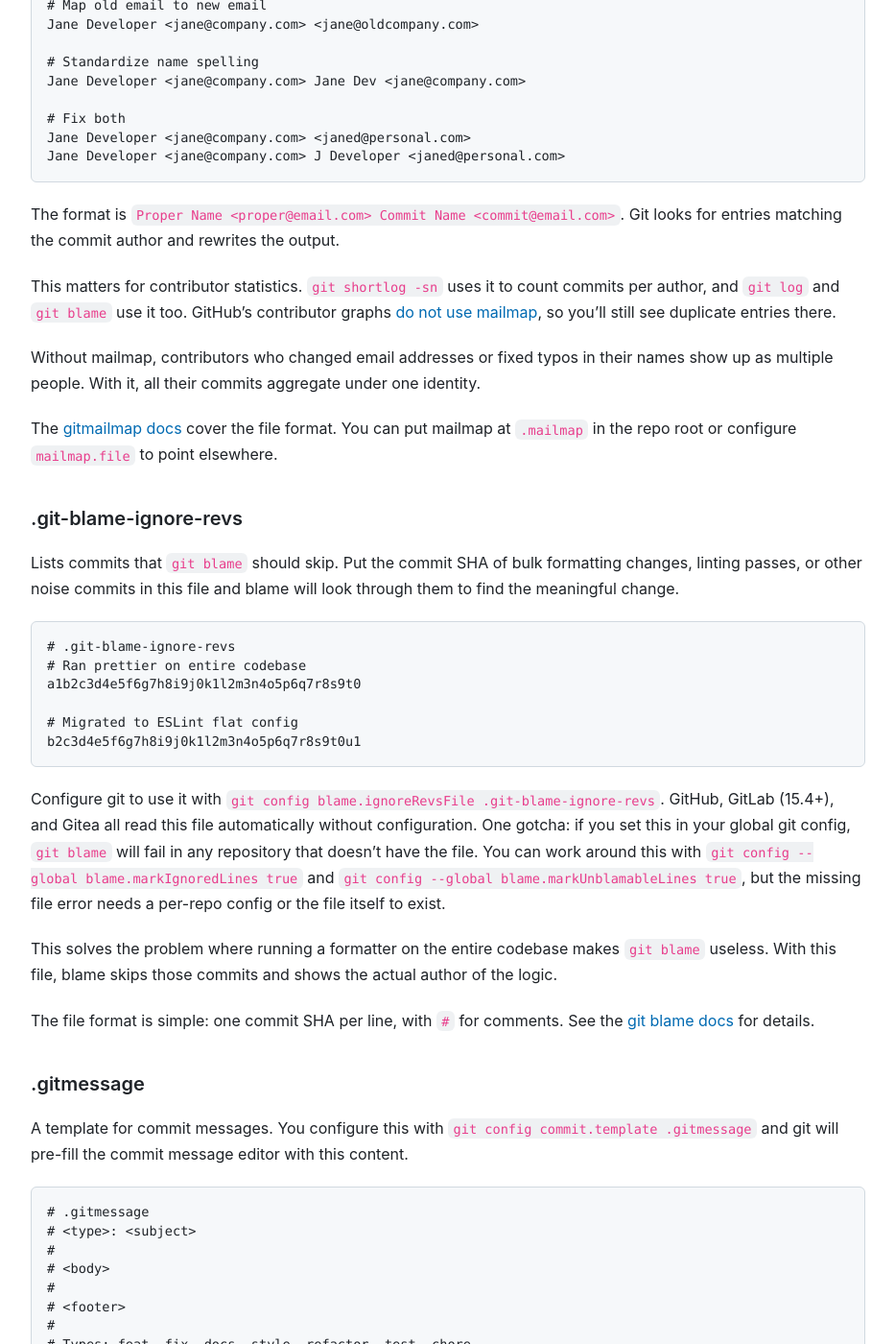
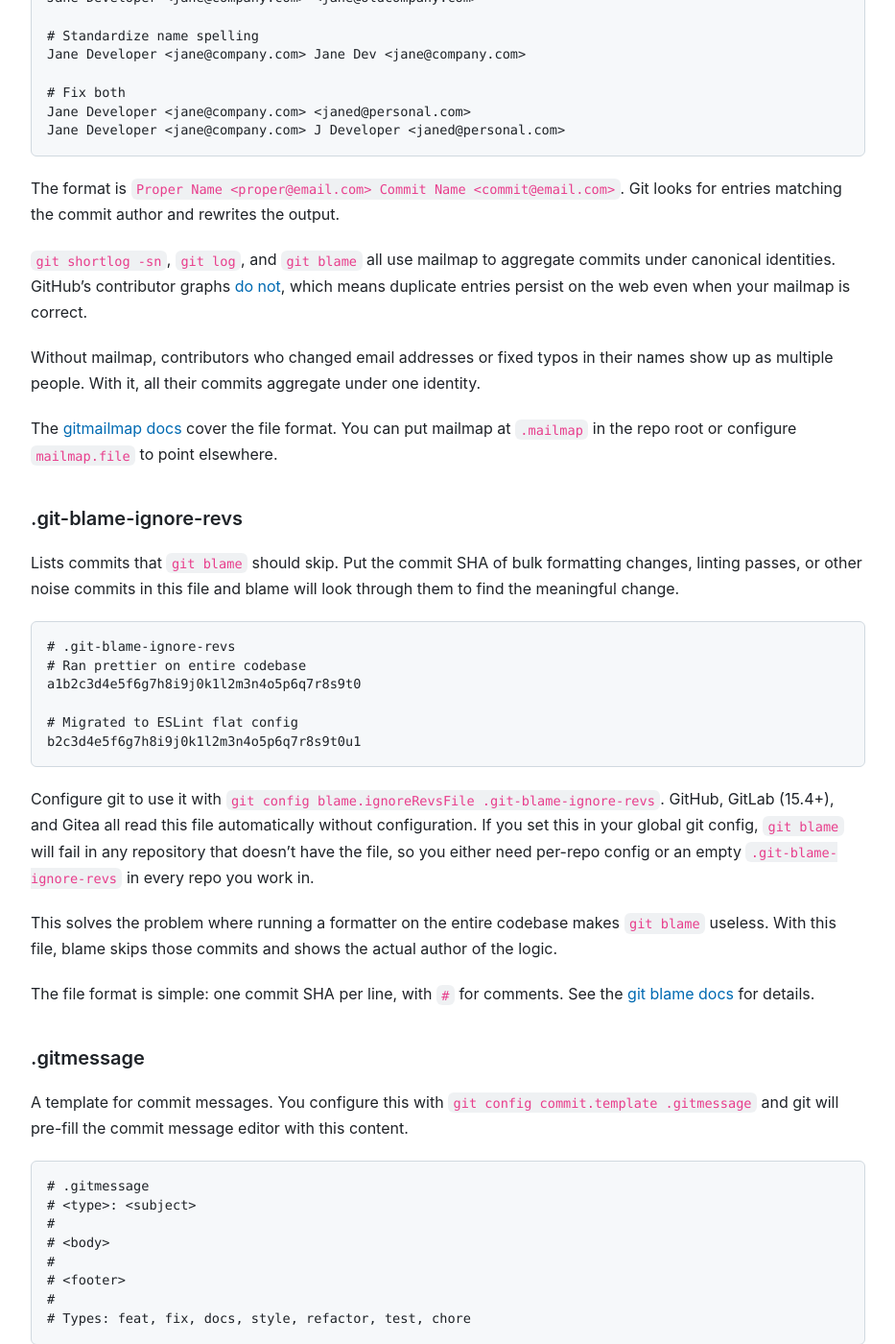
Before and after one commit to andrew/nesbitt.io, a Jekyll site: the page built from _posts/2026-02-05-git-magic-files.md, in a window 1280 px wide and 1400 px high, scrolled down 3293 px. Shown: the whole window at 96% size, without its empty margins (173-1106 px from the left). Built offline with Jekyll 4.4.1, drawn with Linux system fonts in a browser that asks for light colours; some of the changed text lies outside the part shown.

Commit message:
Clarify behavior of .gitignore and mailmap usage in Git documentation

````diff
--- a/_data/stats.json
+++ b/_data/stats.json
@@ -1,5 +1,5 @@
 {
-  "generated_at": "2026-02-22T21:32:24Z",
+  "generated_at": "2026-02-22T21:32:35Z",
   "total_posts": 85,
   "total_words": 124735,
   "reading_minutes": 624,
--- a/_posts/2026-02-05-git-magic-files.md
+++ b/_posts/2026-02-05-git-magic-files.md
@@ -28,7 +28,7 @@
 
 The pattern matching supports wildcards (`*.log`), directory markers (`dist/`), negation (`!important.log`), and character ranges. The `**` pattern matches nested directories.
 
-GitHub, GitLab, and Gitea all respect `.gitignore` when browsing the repository. Files that were tracked before being added to `.gitignore` will still show up though, since git only ignores untracked files. You need to `git rm --cached` a file to stop tracking it. GitHub and Forgejo's web editors don't enforce ignore rules either: you can create a file matching an ignored pattern through the web UI and it'll be committed without any warning. Package managers often ship with their own ignore patterns (`node_modules/`, `vendor/`, `target/`) that you're expected to add to your ignore file.
+GitHub, GitLab, and Gitea all respect `.gitignore` when browsing the repository, though files that were already tracked before being added to `.gitignore` will still show up since git only ignores untracked files (`git rm --cached` removes them from tracking). GitHub and Forgejo's web editors will also let you create a file matching an ignored pattern and commit it without any warning. Package managers often ship with their own ignore patterns (`node_modules/`, `vendor/`, `target/`) that you're expected to add to your ignore file.
 
 See the [gitignore docs](https://git-scm.com/docs/gitignore) for the full pattern syntax. GitHub maintains [a collection of .gitignore templates](https://github.com/github/gitignore) for different languages and frameworks.
 
@@ -123,7 +123,7 @@
 
 The format is `Proper Name <proper@email.com> Commit Name <commit@email.com>`. Git looks for entries matching the commit author and rewrites the output.
 
-This matters for contributor statistics. `git shortlog -sn` uses it to count commits per author, and `git log` and `git blame` use it too. GitHub's contributor graphs [do not use mailmap](https://github.com/orgs/community/discussions/22518), so you'll still see duplicate entries there.
+`git shortlog -sn`, `git log`, and `git blame` all use mailmap to aggregate commits under canonical identities. GitHub's contributor graphs [do not](https://github.com/orgs/community/discussions/22518), which means duplicate entries persist on the web even when your mailmap is correct.
 
 Without mailmap, contributors who changed email addresses or fixed typos in their names show up as multiple people. With it, all their commits aggregate under one identity.
 
@@ -142,7 +142,7 @@
 b2c3d4e5f6g7h8i9j0k1l2m3n4o5p6q7r8s9t0u1
 ```
 
-Configure git to use it with `git config blame.ignoreRevsFile .git-blame-ignore-revs`. GitHub, GitLab (15.4+), and Gitea all read this file automatically without configuration. One gotcha: if you set this in your global git config, `git blame` will fail in any repository that doesn't have the file. You can work around this with `git config --global blame.markIgnoredLines true` and `git config --global blame.markUnblamableLines true`, but the missing file error needs a per-repo config or the file itself to exist.
+Configure git to use it with `git config blame.ignoreRevsFile .git-blame-ignore-revs`. GitHub, GitLab (15.4+), and Gitea all read this file automatically without configuration. If you set this in your global git config, `git blame` will fail in any repository that doesn't have the file, so you either need per-repo config or an empty `.git-blame-ignore-revs` in every repo you work in.
 
 This solves the problem where running a formatter on the entire codebase makes `git blame` useless. With this file, blame skips those commits and shows the actual author of the logic.
 
````
